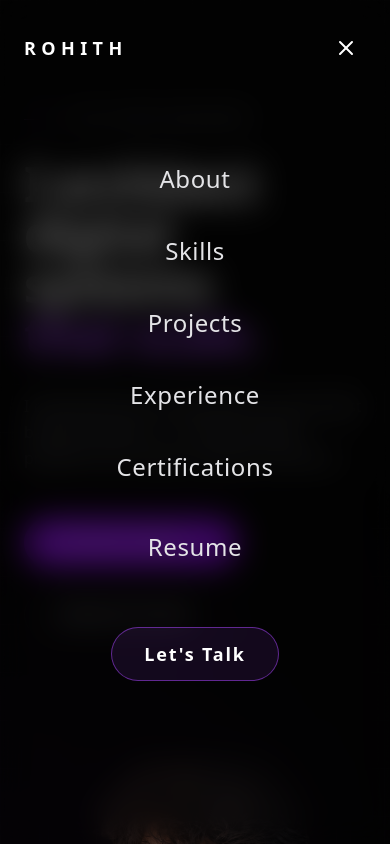
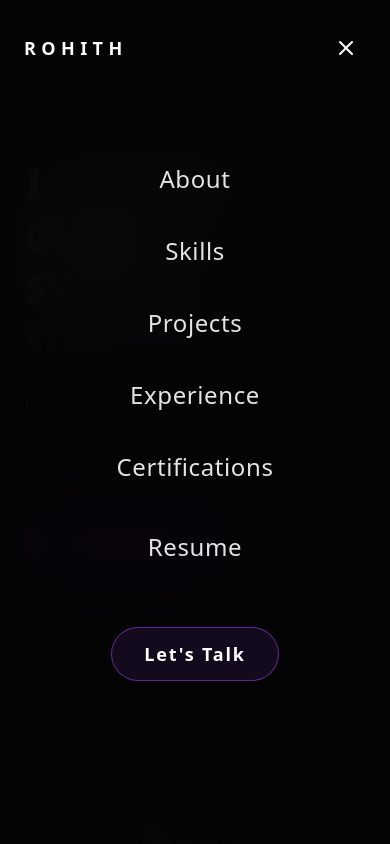
Before and after one commit to rohithsakshi/rohith-portfolio, a Next.js app: page / in a window 390 px wide. Both pictures are taken after a click on the button 346 px from the left and 47 px from the top of the page. Shown: the top 844 px of the page. Built offline with nearby package versions, Linux system fonts and the light colour scheme.

Commit message:
UI Polish: Reduced mobile menu transparency and increased blur intensity

```diff
--- a/src/components/Navbar.tsx
+++ b/src/components/Navbar.tsx
@@ -80,11 +80,11 @@ export default function Navbar() {
         <AnimatePresence>
           {mobileMenuOpen && (
             <motion.div
-              initial={{ opacity: 0, backdropFilter: "blur(0px)" }}
-              animate={{ opacity: 1, backdropFilter: "blur(16px)" }}
-              exit={{ opacity: 0, backdropFilter: "blur(0px)" }}
-              transition={{ duration: 0.4 }}
-              className="fixed inset-0 z-[-1] bg-black/60 md:hidden flex flex-col items-center justify-center min-h-screen w-full"
+              initial={{ opacity: 0 }}
+              animate={{ opacity: 1 }}
+              exit={{ opacity: 0 }}
+              transition={{ duration: 0.3 }}
+              className="fixed inset-0 z-[-1] bg-[#050505]/95 backdrop-blur-2xl md:hidden flex flex-col items-center justify-center min-h-screen w-full"
             >
               <div className="flex flex-col items-center gap-10">
                 {navItems.map((item) => (
```
